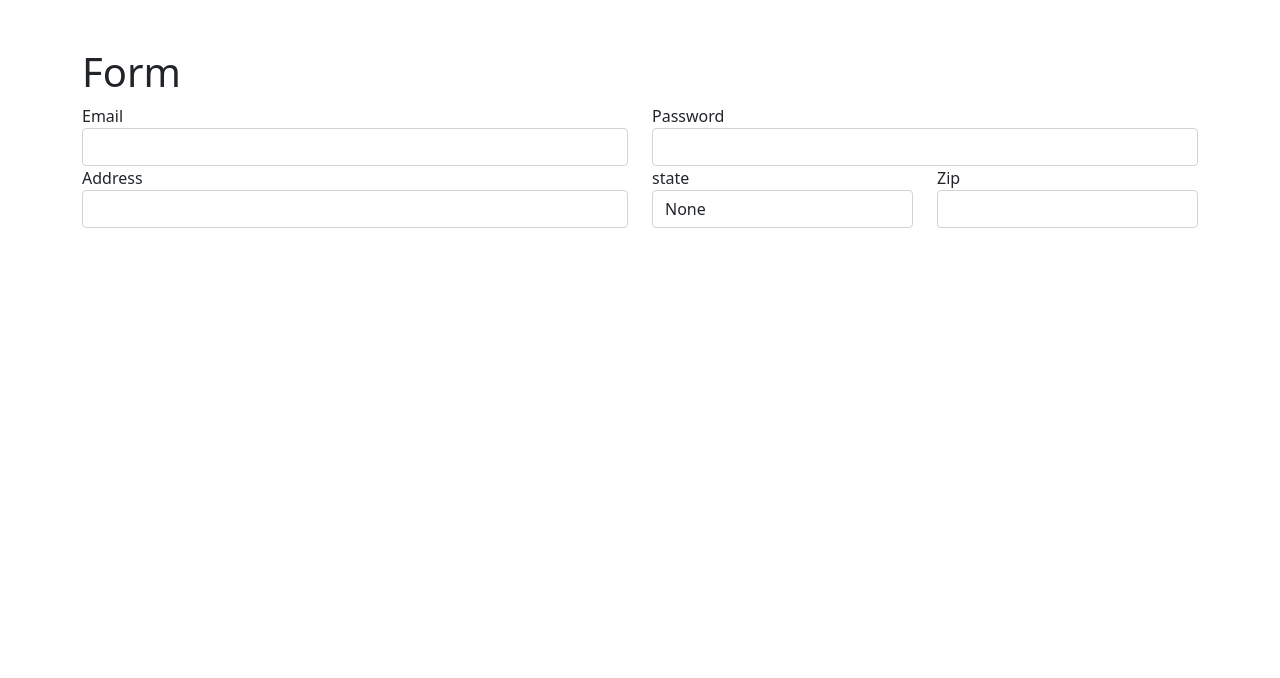
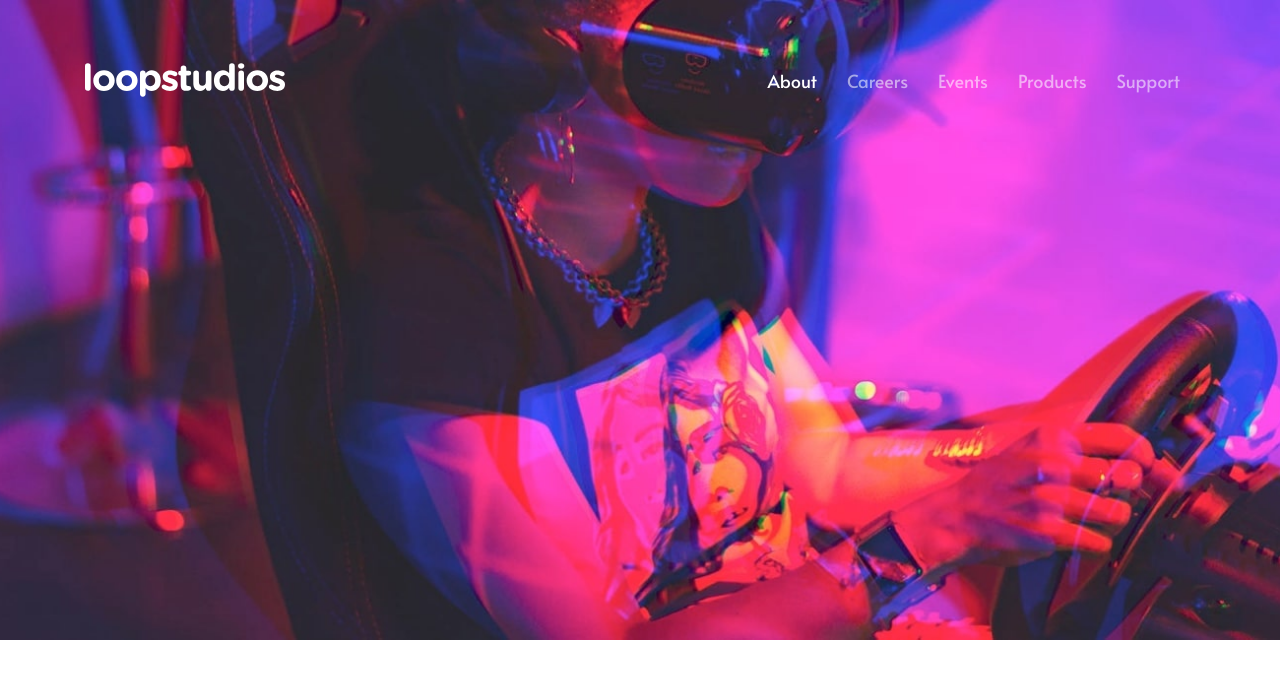
Before and after one commit to TrellixVulnTeam/loopStudio_88Q4, a website: page index.html in a window 1280 px wide. Drawn offline with nearby package versions, Linux system fonts and the light colour scheme.

Commit message:
Added navabar

```diff
--- a/index.html
+++ b/index.html
@@ -10,6 +10,11 @@
       sizes="32x32"
       href="./images/favicon-32x32.png"
     />
+    <link rel="preconnect" href="https://fonts.gstatic.com" />
+    <link
+      href="https://fonts.googleapis.com/css2?family=Alata&family=Josefin+Sans:wght@300&display=swap"
+      rel="stylesheet"
+    />
     <link
       href="https://cdn.jsdelivr.net/npm/bootstrap@5.0.0-beta2/dist/css/bootstrap.min.css"
       rel="stylesheet"
@@ -20,45 +25,51 @@
     <title>Loop Studios landing page</title>
   </head>
   <body>
-    <div class="container mt-5">
-      <h1>Form</h1>
-      <form action="#nowhare" autocomplete="off">
-        <div class="row">
-          <div class="form-group col-md-6">
-            <label for="email">Email</label>
-            <input type="email" name="email" id="email" class="form-control" />
+    <header class="header">
+      <div class="container fixed-top px-4">
+        <nav class="navbar navbar-expand-lg navbar-dark navigation">
+          <svg class="navigation__logo">
+            <use href="images/sprite.svg#logo"></use>
+          </svg>
+          <button
+            class="navbar-toggler"
+            type="button"
+            data-bs-toggle="collapse"
+            data-bs-target="#navbarSupportedContent"
+            aria-controls="navbarSupportedContent"
+            aria-expanded="false"
+            aria-label="Toggle navigation"
+          >
+            <span class="navbar-toggler-icon"></span>
+          </button>
+          <div class="collapse navbar-collapse" id="navbarSupportedContent">
+            <ul class="navbar-nav mb-2 mb-lg-0 navigation--list">
+              <li class="nav-item navigation--item">
+                <a
+                  class="nav-link active navigation--link"
+                  aria-current="page"
+                  href="#"
+                >
+                  About
+                </a>
+              </li>
+              <li class="nav-item navigation--item">
+                <a class="nav-link navigation--link" href="#">Careers</a>
+              </li>
+              <li class="nav-item navigation--item">
+                <a class="nav-link navigation--link" href="#">Events</a>
+              </li>
+              <li class="nav-item navigation--item">
+                <a class="nav-link navigation--link" href="#">Products</a>
+              </li>
+              <li class="nav-item navigation--item">
+                <a class="nav-link navigation--link" href="#">Support</a>
+              </li>
+            </ul>
           </div>
-          <div class="form-group col-md-6">
-            <label for="Password">Password</label>
-            <input
-              type="Password"
-              name="Password"
-              id="Password"
-              class="form-control"
-            />
-          </div>
-        </div>
-        <div class="row">
-          <div class="form-group col-md-6">
-            <label for="address">Address</label>
-            <input type="text" class="form-control" id="address" />
-          </div>
-          <div class="form-group col-md-3 col-6">
-            <label for="Zip">state</label>
-            <select id="zip" class="form-control">
-              <option value="none">None</option>
-              <option value="solan">Solan</option>
-              <option value="Shimla">Shimla</option>
-            </select>
-          </div>
-          <div class="form-group col-md-3 col-6">
-            <label for="Zip">Zip</label>
-            <input type="text" class="form-control" id="Zip" />
-          </div>
-        </div>
-      </form>
-    </div>
-
+        </nav>
+      </div>
+    </header>
     <!-- About
   Careers
   Events
--- a/sass/base/_base.scss
+++ b/sass/base/_base.scss
@@ -0,0 +1,13 @@
+*,
+*::after,
+*::before {
+  margin: 0;
+  padding: 0;
+  list-style: none;
+  box-sizing: inherit;
+}
+
+html {
+  font-size: 62.5%;
+  box-sizing: border-box;
+}
--- a/sass/base/_typography.scss
+++ b/sass/base/_typography.scss
@@ -0,0 +1,4 @@
+body {
+  font-family: "Alata", sans-serif;
+  //   font-family: "Josefin Sans", sans-serif;
+}
--- a/sass/layout/_header.scss
+++ b/sass/layout/_header.scss
@@ -0,0 +1,5 @@
+.header {
+  background: url("../../images/desktop/image-hero.jpg") no-repeat center;
+  background-size: cover;
+  height: 80vh;
+}
--- /dev/null
+++ b/sass/layout/_navigation.scss
@@ -0,0 +1,17 @@
+.navigation {
+  &__logo {
+    width: 20rem;
+  }
+
+  &--list {
+    margin-left: auto;
+  }
+
+  &--item {
+    padding: 0 1rem;
+  }
+
+  &--link {
+    font-size: 1.8rem;
+  }
+}
--- a/sass/main.scss
+++ b/sass/main.scss
@@ -10,6 +10,6 @@
 
 @import "layout/footer";
 @import "layout/header";
-// @import "layout/navigation";
+@import "layout/navigation";
 
 @import "pages/home";
```
Also changed, not shown: css/style.css, images/sprite.svg (added).
